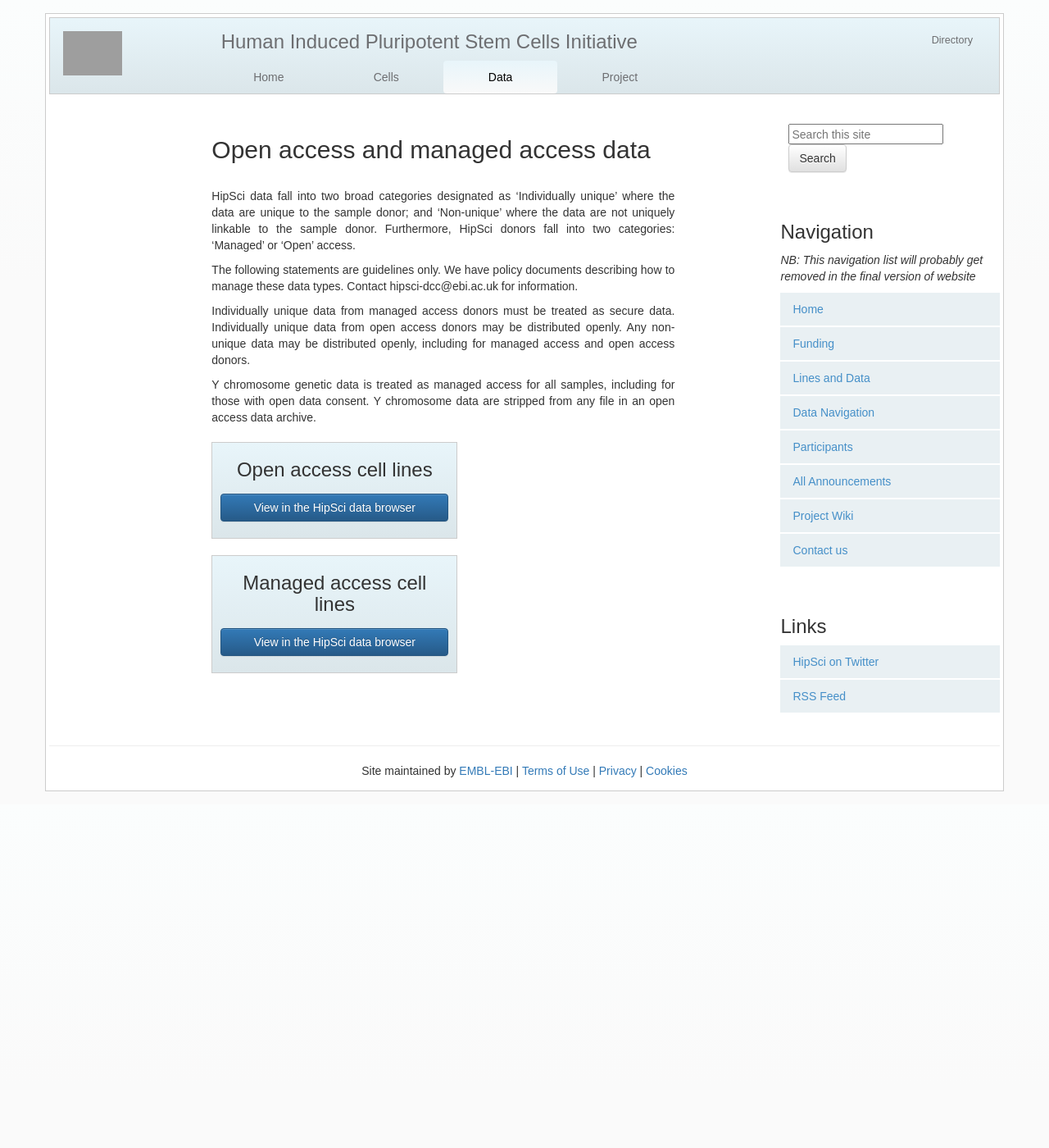
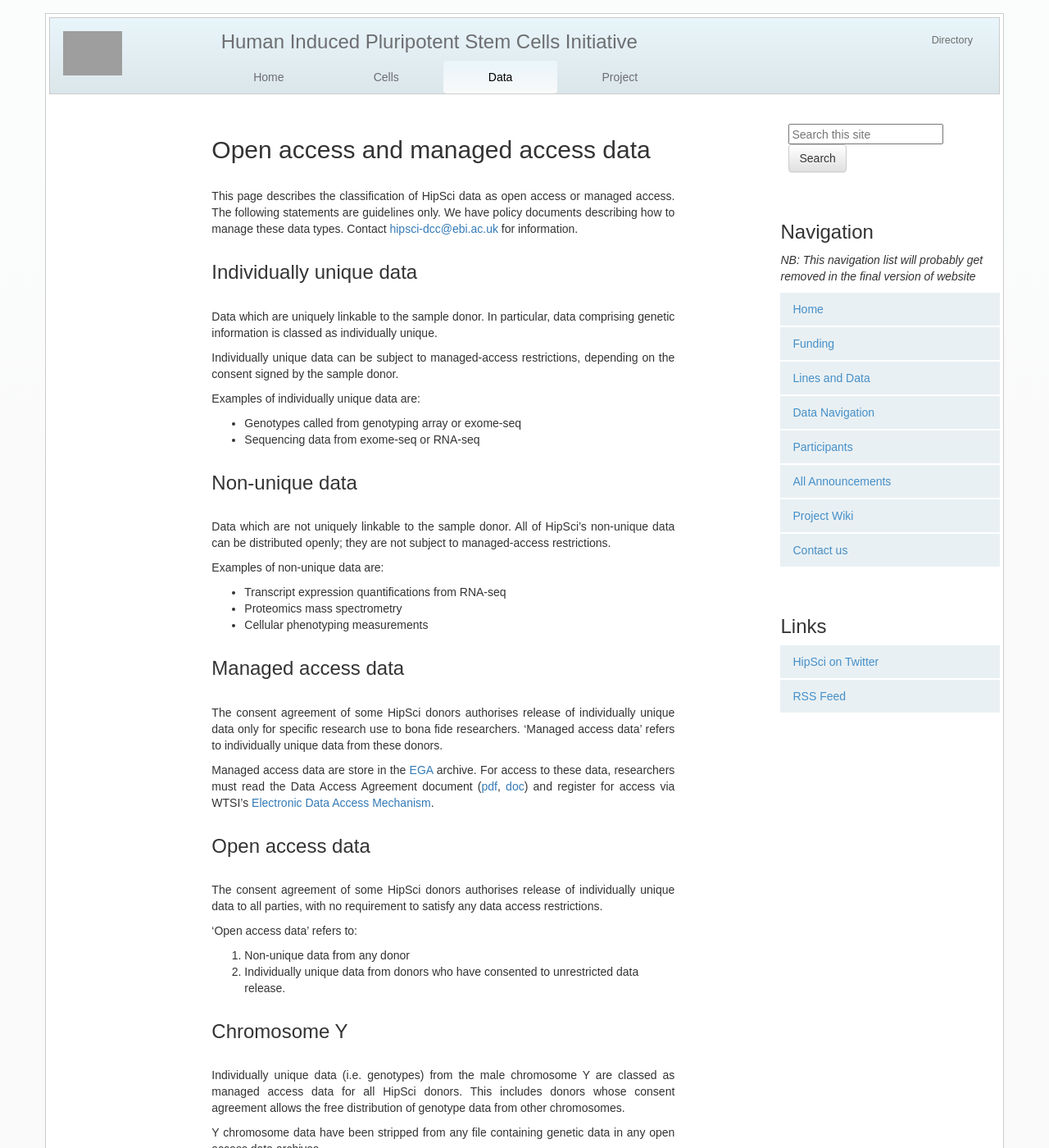
Before and after one commit to EMBL-EBI-GCA/gca_hipsci_website, a Jekyll site: the page built from data/_posts/1111-11-11-access.md, in a window 1280 px wide and 1400 px high. Shown: the whole window at 82% size. Built offline with Jekyll 4.4.1, drawn with Linux system fonts in a browser that asks for light colours; nearby versions of some CDN libraries; some of the changed text lies outside the part shown; grey boxes are pictures that could not be loaded.

Commit message:
reworking of the data access descriptions

```diff
--- a/data/_posts/1111-11-11-access.md
+++ b/data/_posts/1111-11-11-access.md
@@ -6,23 +6,67 @@ tags:
 nav: true
 ---
 
-HipSci data fall into two broad categories designated as 'Individually unique'
-where the data are unique to the sample donor; and ‘Non-unique’ where the data
-are not uniquely linkable to the sample donor. Furthermore, HipSci donors fall
-into two categories: 'Managed' or 'Open' access.
-
+This page describes the classification of HipSci data as open access or managed access.
 The following statements are guidelines only. We have policy documents
-describing how to manage these data types. Contact hipsci-dcc@ebi.ac.uk for
+describing how to manage these data types. Contact [hipsci-dcc@ebi.ac.uk](mailto:hipsci-dcc@ebi.ac.uk) for
 information.
 
-Individually unique data from managed access donors must be treated as
-secure data.  Individually unique data from open access donors may be
-distributed openly.  Any non-unique data may be distributed openly,
-including for managed access and open access donors.
 
-Y chromosome genetic data is treated as managed access for all samples,
-including for those with open data consent. Y chromosome data are stripped from
-any file in an open access data archive.
+###Individually unique data
 
-{% include browser_button.html text="Open access cell lines" link="/lines?Data%20Access[]=Open%20access" %}
-{% include browser_button.html text="Managed access cell lines" link="/lines?Data%20Access[]=Managed%20access" %}
+Data which are uniquely linkable to the sample donor. In particular, data comprising genetic information is classed as individually unique.
+
+Individually unique data can be subject to managed-access restrictions, depending on the consent signed by the sample donor.
+
+Examples of individually unique data are:
+
+* Genotypes called from genotyping array or exome-seq
+* Sequencing data from exome-seq or RNA-seq
+
+###Non-unique data
+
+Data which are not uniquely linkable to the sample donor. All of HipSci's non-unique data can be distributed openly; they are not subject to managed-access restrictions.
+
+Examples of non-unique data are:
+
+* Transcript expression quantifications from RNA-seq
+* Proteomics mass spectrometry
+* Cellular phenotyping measurements
+
+###Managed access data
+
+The consent agreement of some HipSci donors authorises release of individually unique data
+only for specific research use to bona fide researchers.
+'Managed access data' refers to individually unique data from these donors.
+
+Managed access data are store in the [EGA](http://www.ebi.ac.uk/ega) archive.
+For access to
+these data, researchers must read the Data Access Agreement document ([pdf]({{site.baseurl}}/documents/HipSci_Normals_DAA_v3.2_form.pdf), [doc]({{site.baseurl}}/documents/HipSci_Normals_DAA_v3.2_form.doc)) and
+register for access via WTSI's [Electronic Data Access Mechanism](https://www.sanger.ac.uk/legal/DAA/MasterController).
+
+###Open access data
+
+The consent agreement of some HipSci donors authorises release of individually unique data
+to all parties, with no requirement to satisfy any data access restrictions.
+
+'Open access data' refers to:
+
+1. Non-unique data from any donor
+2. Individually unique data from donors who have consented to unrestricted data release.
+
+###Chromosome Y
+
+Individually unique data (i.e. genotypes) from the male chromosome Y are
+classed as managed access data for all HipSci donors. This includes donors
+whose consent agreement allows the free distribution of genotype data from
+other chromosomes.
+
+Y chromosome data have been stripped from any file containing genetic data in any open access data archives.
+
+##Access status in the data browser
+
+Cells lines in the [HipSci data browser]({{site.baseurl}}/lines) are marked
+with their access status. Cell lines can be filtered by access status using the filter options.
+
+* [Managed access]({{site.baseurl}}/lines?Data%20Access[]=Managed%20access)
+* [Open access]({{site.baseurl}}/lines?Data%20Access[]=Open%20access)
```
